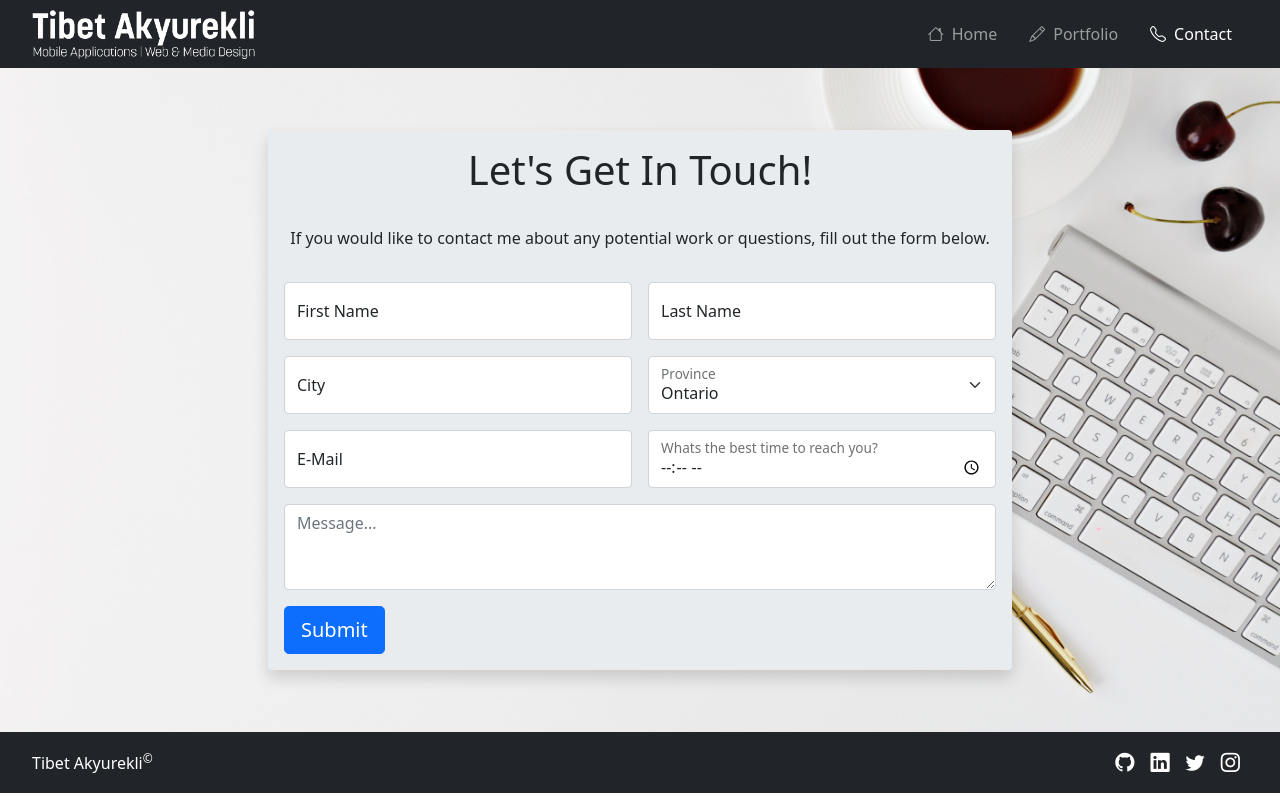
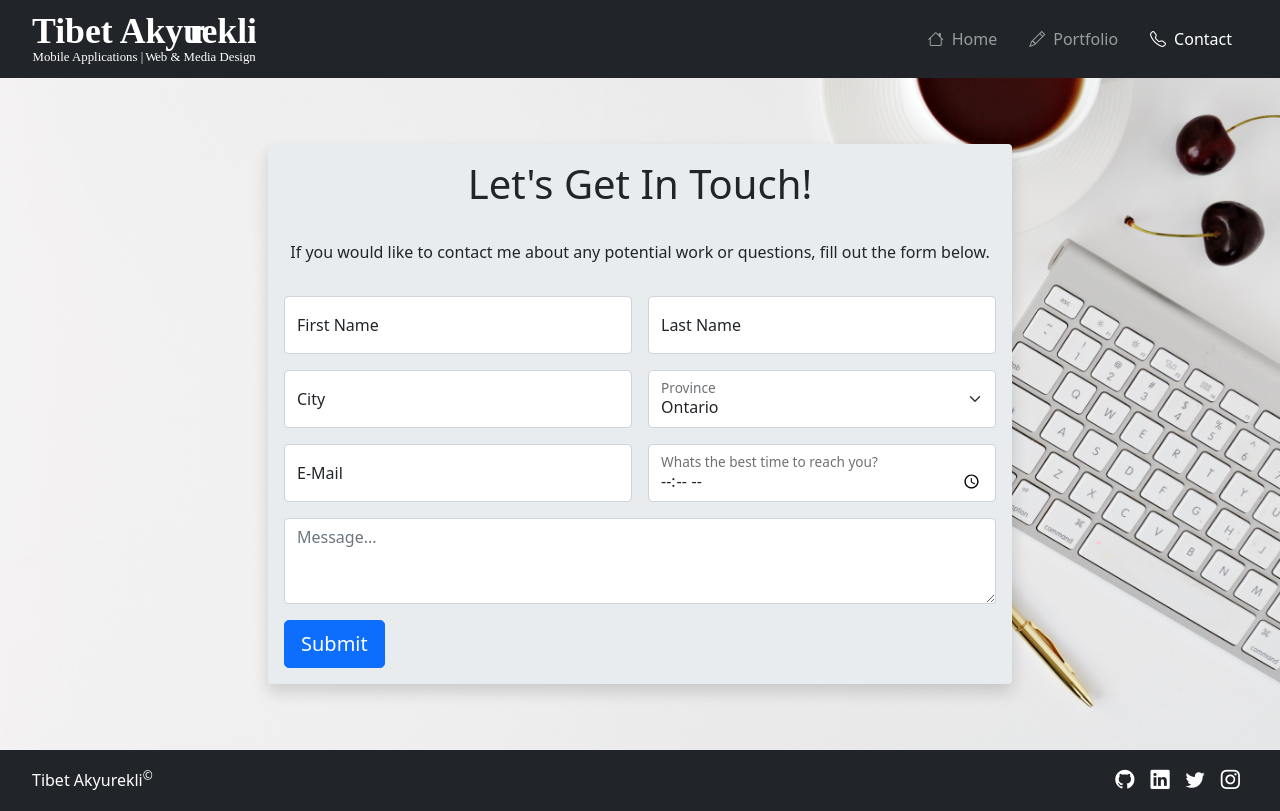
Before and after one commit to Akyu0002/portfolio-website, a plain HTML site: page contact.html in a window 1280 px wide. Drawn offline with nearby package versions, Linux system fonts and the light colour scheme.

Commit message:
Logo file change from PNG to SVG, add bootstrap width class to logo

```diff
--- a/contact.html
+++ b/contact.html
@@ -33,11 +33,11 @@
           <a
             href="index.html"
             aria-label="Click to go to the home page."
-            class="tibetLogoParent"
+            class="navbar-brand tibetLogoParent"
             ><img
-              src="./images/Logos/Tibet_Logo-8.png"
+              src="./images/Logos/Tibet_Logo.svg"
               alt="Tibet's Logo"
-              class="tibetLogo"
+              class="w-100"
           /></a>
           <button
             class="navbar-toggler"
--- a/scss/_custom.scss
+++ b/scss/_custom.scss
@@ -47,10 +47,6 @@ html {
   padding-right: 1rem;
   width: 100%;
   max-width: 15rem;
-}
-
-.tibetLogo {
-  width: 100%;
 }
 
 // Override the default Bootstrap values.
@@ -216,7 +212,7 @@ html {
 
 @media only screen and (min-width: 37.5em) {
   .minHeight {
-    min-height: calc(100vh - 8.5rem);
+    min-height: calc(100vh - 8rem);
   }
 
   //------------------ Top Nav ------------------
```
Also changed, not shown: index.html (+2 -2 lines), portfolio.html (+3 -3 lines), css/main.css, 1 other file.
